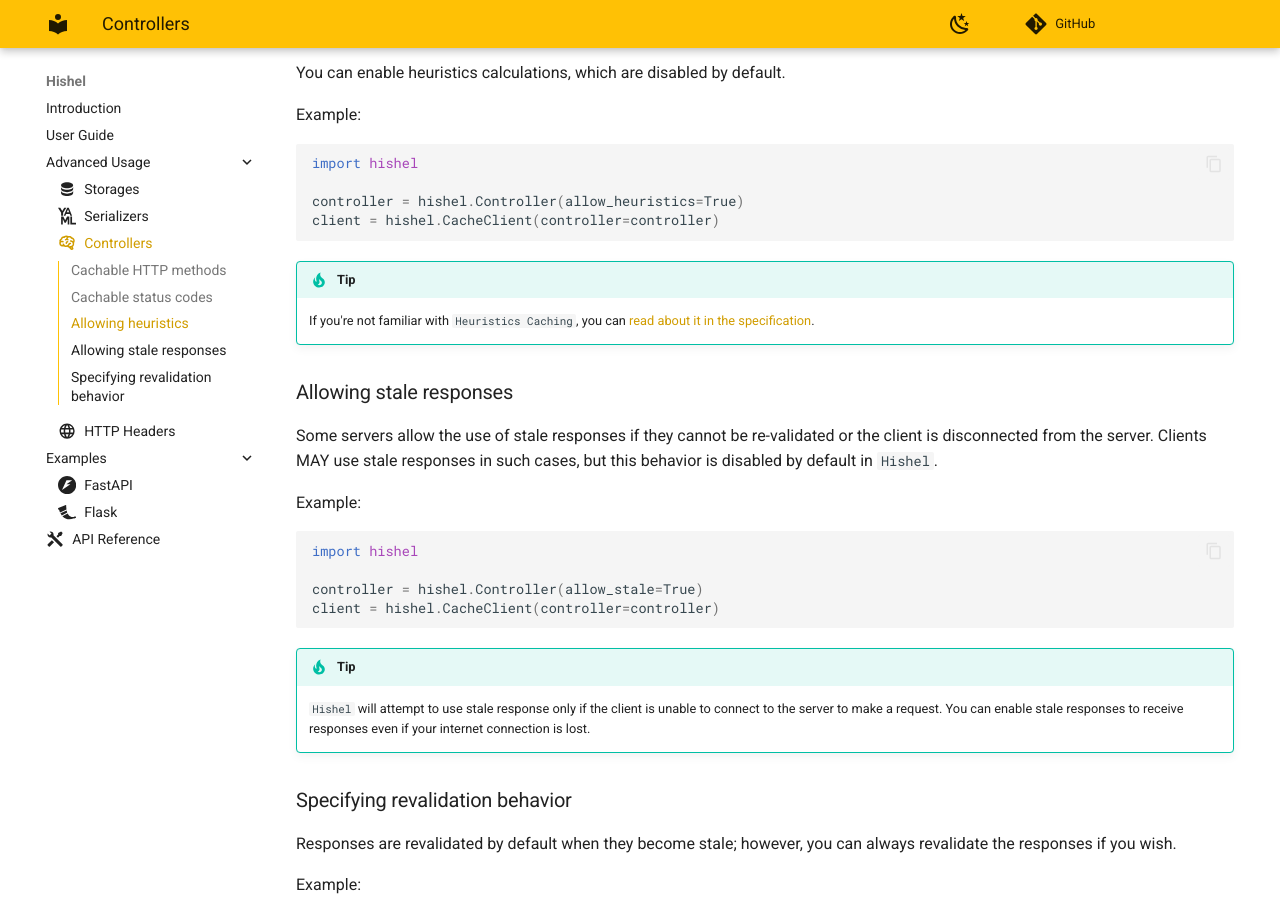
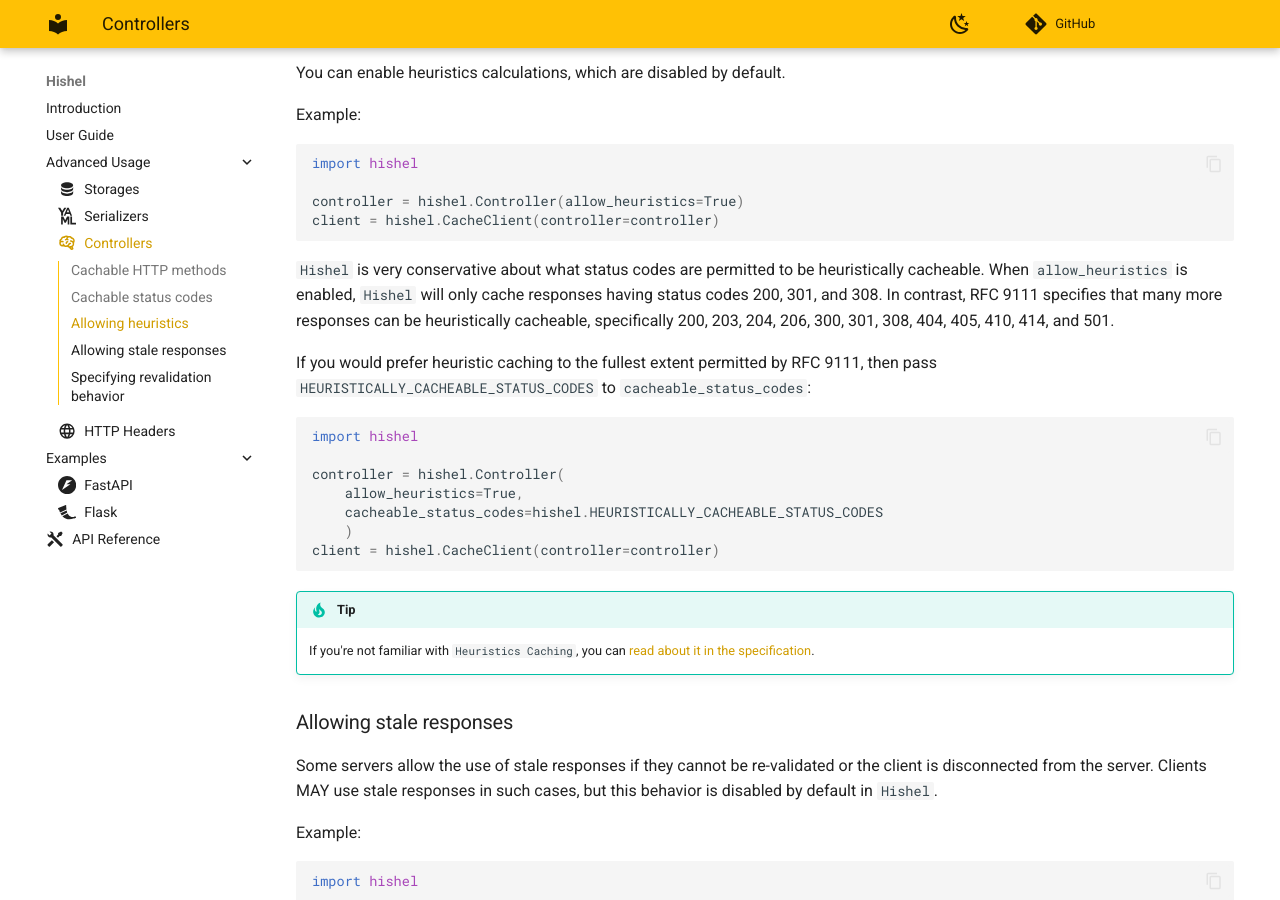
Before and after one commit to karpetrosyan/hishel, an MkDocs documentation site: the page built from docs/advanced/controllers.md, in a window 1280 px wide and 900 px high, scrolled down 1014 px. Built offline with MkDocs 1.6.1 and Material for MkDocs 9.7.7, drawn with Linux system fonts in a browser that asks for light colours; comment, search, counter and statistics services are not loaded.

Commit message:
Documenting Heuristically Cacheable Status Codes  (#110)
* minor changes for heuristically cacheable status codes and documentation

* note change in changelog

* Update hishel/_controller.py

Add HEURISTICALLY_CACHEABLE_STATUS_CODEs to __all__ in _controller.py

Co-authored-by: Kar Petrosyan <92274156+karpetrosyan@users.noreply.github.com>

* Update CHANGELOG.md

* Update docs/advanced/controllers.md

* Update hishel/__init__.py

* Update docs/advanced/controllers.md

* remove ws

* Fix commit

* lint

---------

Co-authored-by: Kar Petrosyan <92274156+karpetrosyan@users.noreply.github.com>
Co-authored-by: karpetrosyan <kar.petrosyanpy@gmail.com>

````diff
--- a/docs/advanced/controllers.md
+++ b/docs/advanced/controllers.md
@@ -53,6 +53,24 @@
 
 ```
 
+`Hishel` is very conservative about what status codes are permitted
+to be heuristically cacheable. When `allow_heuristics` is enabled,
+`Hishel` will only cache responses having status codes 200, 301, and 308. In contrast, RFC 9111 specifies that many more responses can be heuristically cacheable, specifically 200, 203, 204, 206, 300, 301, 308, 404, 405, 410, 414, and 501.
+
+If you would prefer heuristic caching to the fullest extent permitted by
+RFC 9111, then pass `HEURISTICALLY_CACHEABLE_STATUS_CODES` to `cacheable_status_codes`:
+
+```python
+import hishel
+
+controller = hishel.Controller(
+    allow_heuristics=True,
+    cacheable_status_codes=hishel.HEURISTICALLY_CACHEABLE_STATUS_CODES
+    )
+client = hishel.CacheClient(controller=controller)
+
+```
+
 !!! tip
     If you're not familiar with `Heuristics Caching`, you can [read about it in the specification](https://www.rfc-editor.org/rfc/rfc9111.html#name-calculating-heuristic-fresh).
 
````
Also changed, not shown: 1 other file.
